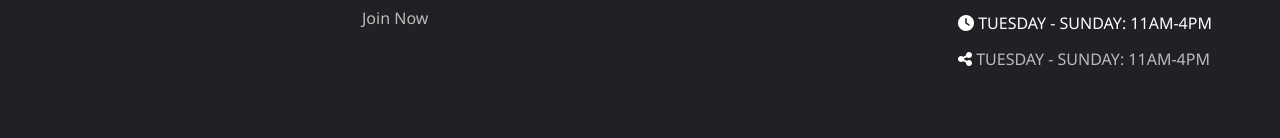
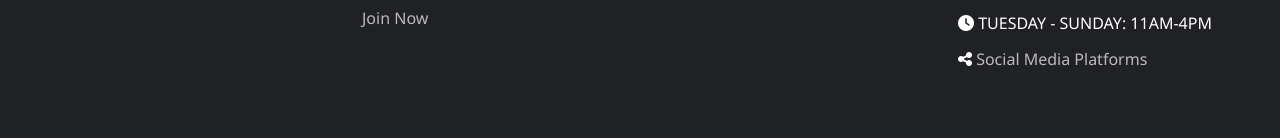
Before and after one commit to MentorRSC/website, a plain HTML site: page index.html in a window 1280 px wide. Shown: the part 4390-4528 px from the top of the page. Drawn offline with Linux system fonts and the light colour scheme.

Commit message:
Update index.html

```diff
--- a/index.html
+++ b/index.html
@@ -271,7 +271,7 @@
                         <li><i class="fas fa-phone"></i> 0495 2770571</li>
                         <li><i class="fas fa-envelope"></i> mentorinnovationhub@gmail.com</li>
                         <li><i class="fas fa-clock"></i> TUESDAY - SUNDAY: 11AM-4PM</li>
-                        <li><i class="fa-solid fa-share-nodes"><a href="linktree.html"></i> TUESDAY - SUNDAY: 11AM-4PM</li>
+                        <li><i class="fa-solid fa-share-nodes"><a href="linktree.html"></i> Social Media Platforms</li>
 
 
                     </ul>
```
